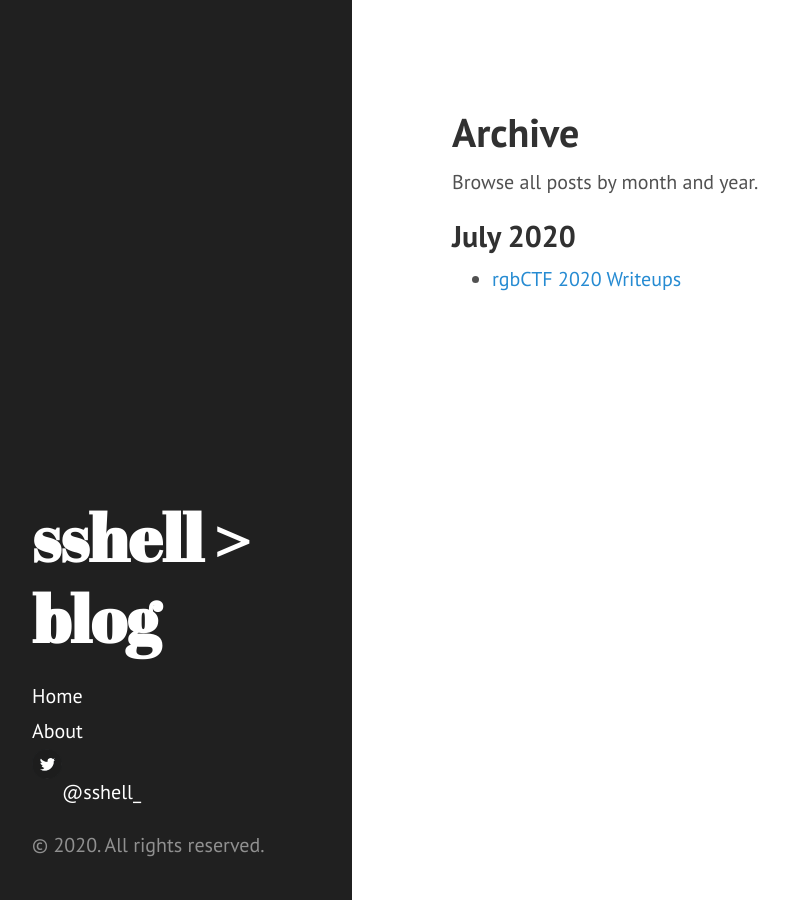
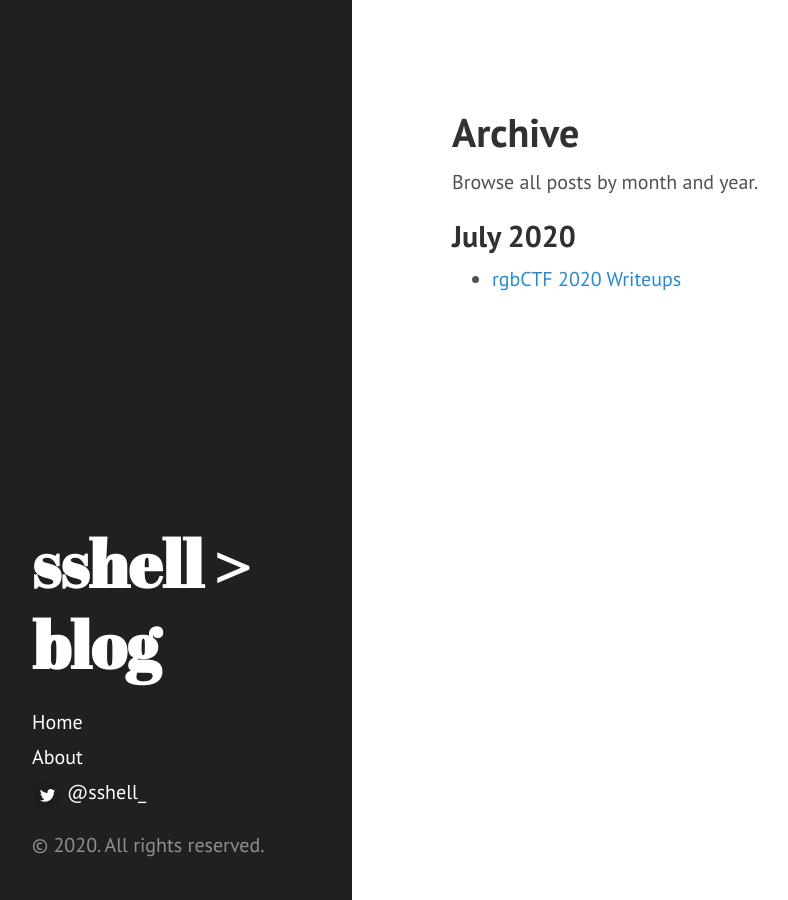
Before and after one commit to sshell/sshell.github.io, a Jekyll site: the page built from archive.md, in a window 1280 px wide. Shown: the whole page, without its empty margins (8-796 px from the left). Built offline with Jekyll 4.4.1, drawn with Linux system fonts in a browser that asks for light colours.

Commit message:
Update sidebar.html

```diff
--- a/_includes/sidebar.html
+++ b/_includes/sidebar.html
@@ -25,7 +25,7 @@
           {% endif %}
         {% endif %}
       {% endfor %}
-	  <a class="sidebar-nav-item" href="https://twitter.com/sshell_"><img src="https://sshell.co/public/twitter-icon.png" style="height: 30px; width: 30px; display: inline;" />@sshell_</a>
+	  <a class="sidebar-nav-item" href="https://twitter.com/sshell_" target="_blank"><img src="https://sshell.co/public/twitter-icon.png" style="height: 30px; width: 30px; display: inline; float: left;margin-top: 5px; margin-right: 5px;" />@sshell_</a>
     </nav>
 
     <p>&copy; {{ site.time | date: '%Y' }}. All rights reserved.</p>
```
